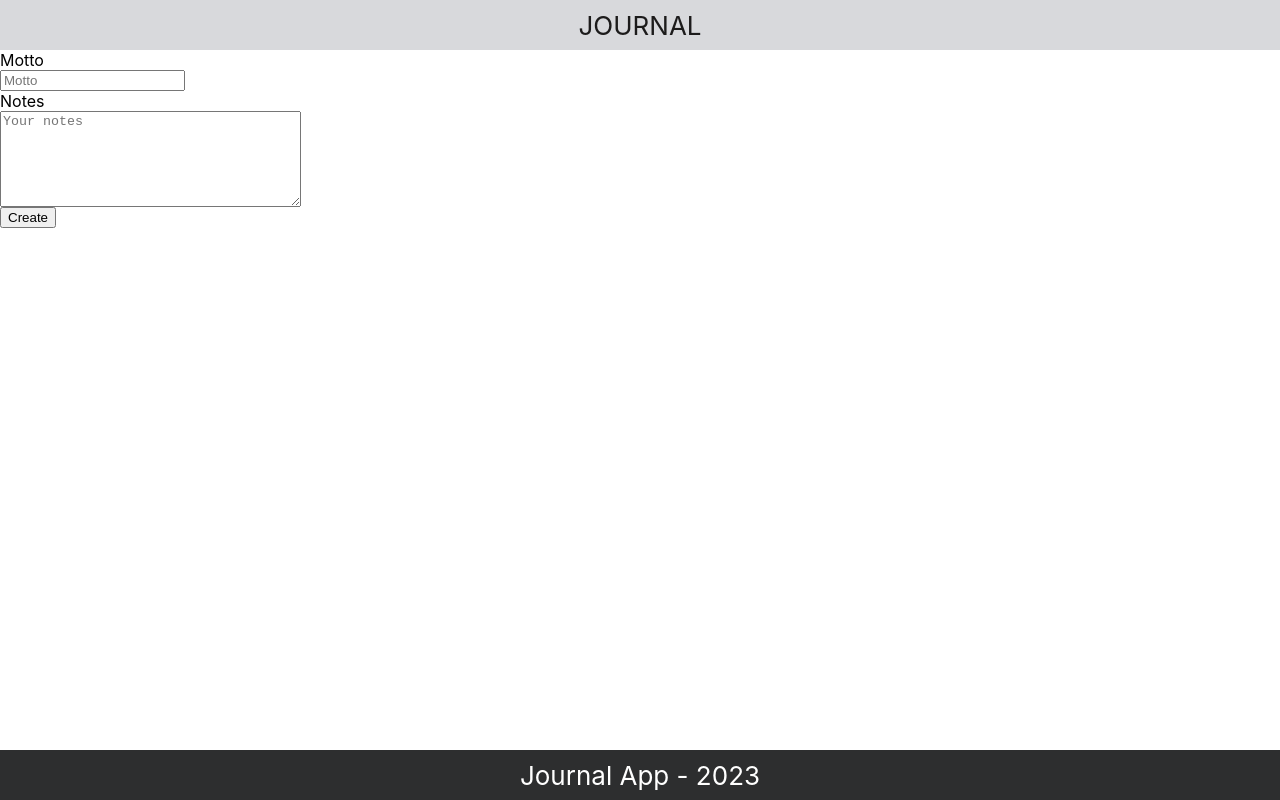
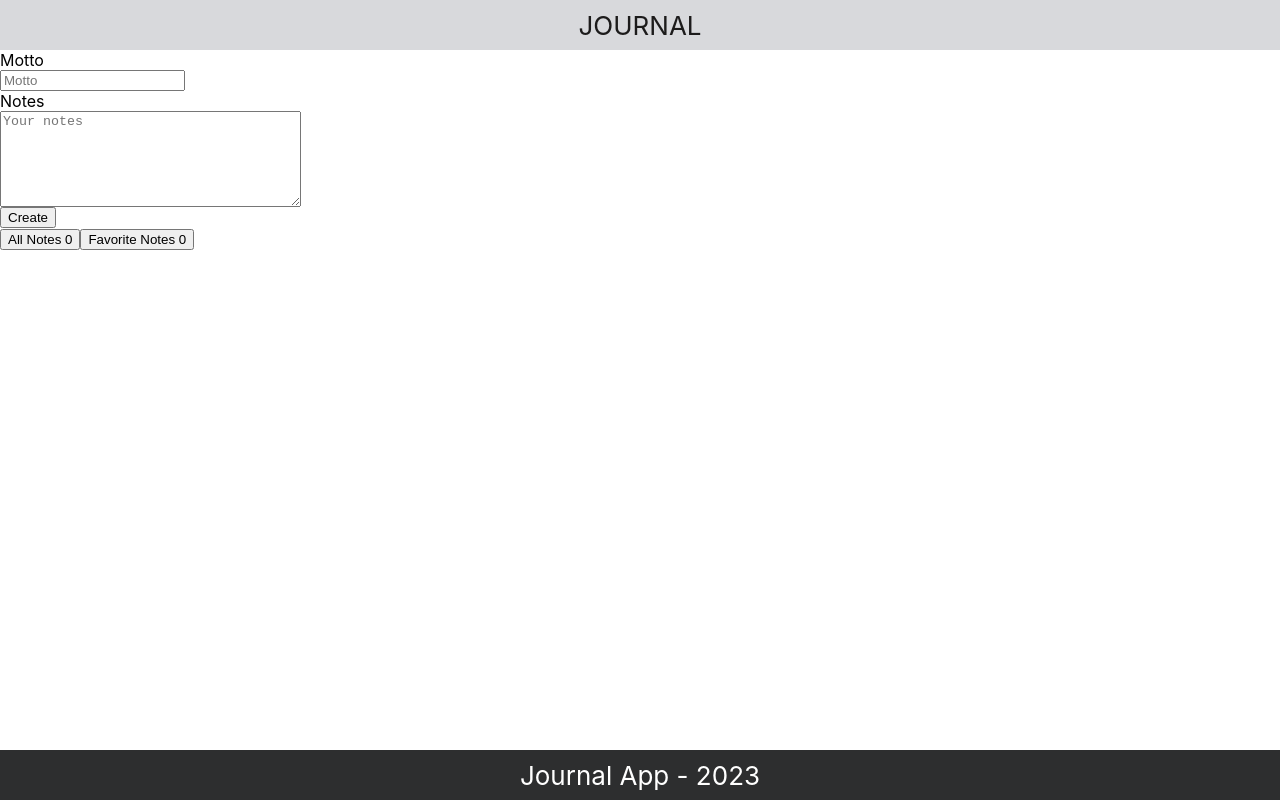
Before and after one commit to YuriPadilla/journal-app, a React (Create React App) app: page / in a window 1280 px wide. Built offline with nearby package versions, Linux system fonts and the light colour scheme.

Commit message:
add new component Filters

```diff
--- a/src/App.js
+++ b/src/App.js
@@ -6,9 +6,12 @@ import Header from "./components/Header";
 import Footer from "./components/Footer";
 import Form from "./components/Form";
 import ShowedNotes from "./components/ShowedNotes";
+import Filters from "./components/Filters"
 
 export default function App() {
   const [notes, setNotes] = useState([]);
+  const favoriteNotes = notes.filter((note) => note.isFavorite === true);
+  const [activeNotes, setActiveNotes] = useState("All Notes");
 
   function handleSubmit(event) {
     event.preventDefault();
@@ -22,6 +25,10 @@ export default function App() {
     event.target.elements.inputMotto.focus();
   }
 
+  function handleActiveNotes(notesToShow = "All Notes") {
+    setActiveNotes(notesToShow);
+  }
+
   function handleFavorite(id) {
     setNotes(notes.map((note) => {
       return (note.id === id ? {...note, isFavorite: !note.isFavorite} : {...note});
@@ -33,7 +40,8 @@ export default function App() {
       <Header>JOURNAL</Header>
       <main>
         <Form onSubmit={handleSubmit}></Form>
-        <ShowedNotes notes={notes} onFavorite={handleFavorite}/>
+        <Filters onActiveNotes= {handleActiveNotes} notes={notes} favoriteNotes={favoriteNotes}/>
+        <ShowedNotes notes={activeNotes === "All Notes" ? notes : favoriteNotes} onFavorite={handleFavorite}/>
       </main>
       <Footer>Journal App - 2023</Footer>
     </>
--- /dev/null
+++ b/src/components/Filters/index.js
@@ -0,0 +1,23 @@
+export default function Filters({onActiveNotes, notes, favoriteNotes}) {
+    return (
+        <section>
+
+            <button
+                onClick={() => {
+                    onActiveNotes("All Notes");
+                }}
+            >
+                All Notes <span>{notes.length}</span>
+            </button>
+
+            <button
+                onClick={() => {
+                    onActiveNotes("Favorite Notes");
+                }}
+            >
+                Favorite Notes <span>{favoriteNotes.length}</span>
+            </button>
+
+        </section>
+    );
+}
```
Also changed, not shown: src/components/Filters/Filters.css (added), 1 other file (tests, documents, lock files or other folders).
